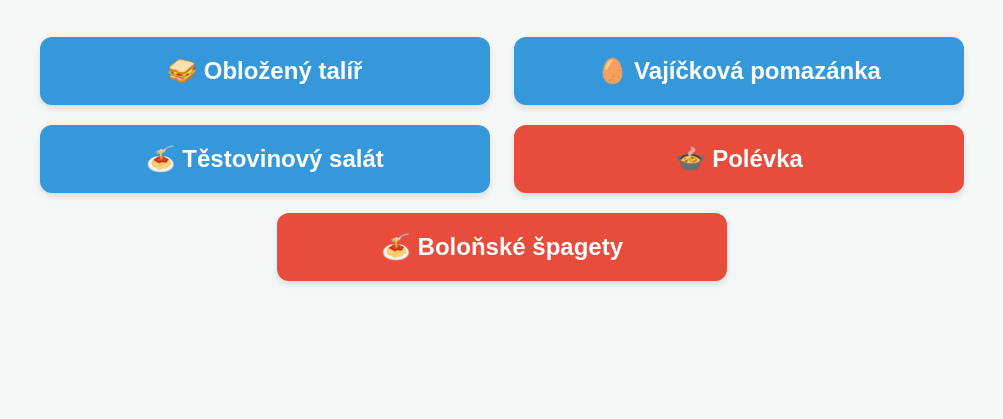
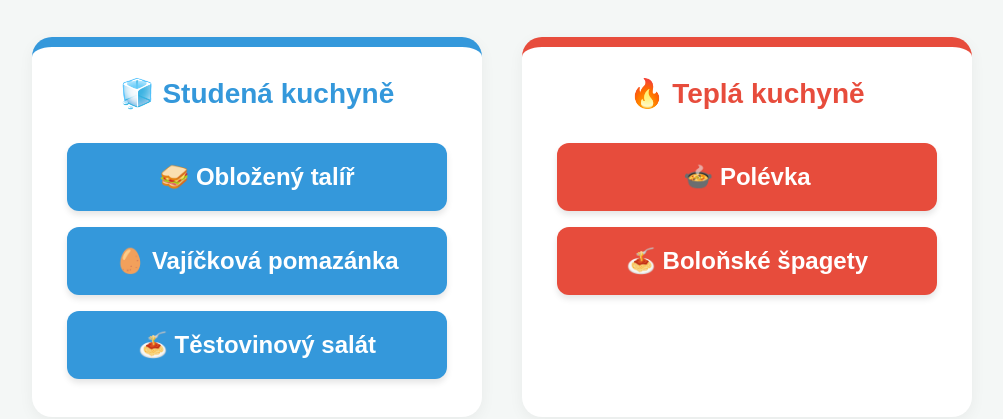
Before and after one commit to Cvaly676/mamkaskola2, a plain HTML site: page index.html in a window 1280 px wide. Shown: the part 89-508 px from the top of the page, without its empty margins (138-1141 px from the left). Drawn offline with Linux system fonts and the light colour scheme.

Commit message:
Update index.html

```diff
--- a/index.html
+++ b/index.html
@@ -16,17 +16,53 @@
             -ms-user-select: none;
             user-select: none;
         }
-        h1 { color: #2c3e50; font-size: 36px; margin-bottom: 30px;}
+        h1 { color: #2c3e50; font-size: 36px; margin-bottom: 40px;}
 
         /* Navigace a obrazovky */
         .screen { display: none; }
         .active { display: block; }
 
+        /* Rozložení kategorií na hlavní stránce */
+        .menu-categories {
+            display: flex;
+            flex-wrap: wrap;
+            justify-content: center;
+            gap: 40px;
+            max-width: 1200px;
+            margin: 0 auto;
+        }
+        .category {
+            background: white;
+            padding: 30px 20px;
+            border-radius: 20px;
+            box-shadow: 0 4px 15px rgba(0,0,0,0.05);
+            width: 100%;
+            max-width: 450px;
+            display: flex;
+            flex-direction: column;
+            align-items: center;
+            border-top: 10px solid #ccc;
+            box-sizing: border-box;
+        }
+        .category-cold { border-top-color: #3498db; }
+        .category-warm { border-top-color: #e74c3c; }
+
+        .category h2 {
+            font-size: 28px;
+            margin-top: 0;
+            margin-bottom: 25px;
+            display: flex;
+            align-items: center;
+            gap: 15px;
+        }
+        .category-cold h2 { color: #3498db; }
+        .category-warm h2 { color: #e74c3c; }
+
         /* Tlačítka v menu */
         .menu-btn {
             font-size: 24px;
-            padding: 20px 40px;
-            margin: 10px;
+            padding: 20px 30px;
+            margin: 8px 0;
             border: none;
             border-radius: 12px;
             cursor: pointer;
@@ -34,8 +70,9 @@
             font-weight: bold;
             box-shadow: 0 4px 6px rgba(0,0,0,0.1);
             transition: transform 0.1s, background-color 0.2s;
-            width: 80%;
-            max-width: 450px;
+            width: 100%;
+            max-width: 380px;
+            box-sizing: border-box;
         }
         .menu-btn:active { transform: scale(0.98); }
 
@@ -192,14 +229,13 @@
             font-size: 70px;
             margin-bottom: 10px;
             color: #f39c12;
-            cursor: pointer; /* Ikona je nyní klikatelná */
+            cursor: pointer;
             transition: transform 0.2s;
         }
         .modal-icon:active { transform: scale(0.9); }
         .modal h2 { color: #2c3e50; margin-bottom: 15px; }
         .modal p { font-size: 22px; color: #34495e; margin-bottom: 10px; }
 
-        /* Skrytý text odpovědi */
         .tip {
             font-size: 22px;
             color: #2980b9;
@@ -214,7 +250,6 @@
             opacity: 1;
         }
 
-        /* Tlačítko pro zobrazení odpovědi */
         .reveal-btn {
             background-color: #f39c12;
             color: white;
@@ -242,11 +277,23 @@
     <!-- OBRAZOVKA 1: HLAVNÍ MENU (VÝBĚR JÍDLA) -->
     <div id="screen-menu" class="screen active">
         <h1>Co budeme dnes připravovat?</h1>
-        <button class="menu-btn btn-cold" onclick="showDifficulty('oblozeny_talir')">🥪 Obložený talíř</button>
-        <button class="menu-btn btn-cold" onclick="showDifficulty('vajickova_pomazanka')">🥚 Vajíčková pomazánka</button>
-        <button class="menu-btn btn-cold" onclick="showDifficulty('testovinovy_salat')">🍝 Těstovinový salát</button>
-        <button class="menu-btn btn-warm" onclick="showDifficulty('polevka')">🍲 Polévka</button>
-        <button class="menu-btn btn-warm" onclick="showDifficulty('bolonske_spagety')">🍝 Boloňské špagety</button>
+
+        <div class="menu-categories">
+            <!-- Studená kuchyně -->
+            <div class="category category-cold">
+                <h2>🧊 Studená kuchyně</h2>
+                <button class="menu-btn btn-cold" onclick="showDifficulty('oblozeny_talir')">🥪 Obložený talíř</button>
+                <button class="menu-btn btn-cold" onclick="showDifficulty('vajickova_pomazanka')">🥚 Vajíčková pomazánka</button>
+                <button class="menu-btn btn-cold" onclick="showDifficulty('testovinovy_salat')">🍝 Těstovinový salát</button>
+            </div>
+
+            <!-- Teplá kuchyně -->
+            <div class="category category-warm">
+                <h2>🔥 Teplá kuchyně</h2>
+                <button class="menu-btn btn-warm" onclick="showDifficulty('polevka')">🍲 Polévka</button>
+                <button class="menu-btn btn-warm" onclick="showDifficulty('bolonske_spagety')">🍝 Boloňské špagety</button>
+            </div>
+        </div>
     </div>
 
     <!-- OBRAZOVKA 2: VÝBĚR OBTÍŽNOSTI -->
@@ -281,10 +328,8 @@
             <h2>Pokrm je hotový!</h2>
             <p>Co dalšího můžeme do pokrmu přidat?</p>
 
-            <!-- Tlačítko, které po kliknutí zmizí a ukáže odpověď -->
             <button id="reveal-btn" class="reveal-btn" onclick="revealAnswer()">Zobrazit odpověď</button>
 
-            <!-- Skrytá odpověď, která se objeví po kliknutí -->
             <p class="tip" id="extra-tip-text">Tip sem...</p>
 
             <button class="menu-btn btn-back" onclick="closeModal()" style="background-color: #3498db; color: white;">Hrát znovu</button>
@@ -403,7 +448,7 @@
             document.getElementById('screen-difficulty').classList.remove('active');
             document.getElementById('screen-menu').classList.add('active');
             document.getElementById('message').innerText = "";
-            closeModal(); // Zavřít modal, pokud byl otevřen
+            closeModal();
         }
 
         // ZOBRAZENÍ OBTÍŽNOSTI
@@ -441,7 +486,6 @@
             let ingredientsContainer = document.getElementById('ingredients');
             ingredientsContainer.innerHTML = "";
 
-            // Zamíchání surovin
             availableItems.sort(() => Math.random() - 0.5);
 
             availableItems.forEach(item => {
@@ -458,7 +502,7 @@
         // FUNKCE PRO TAŽENÍ
         function startDrag(e) {
             if (e.currentTarget.classList.contains('correct-placed')) return;
-            if (activeDrag) return; // Zabrání uchopení dvou prvků najednou
+            if (activeDrag) return;
 
             activeDrag = e.currentTarget;
             originalParent = activeDrag.parentNode;
@@ -568,26 +612,16 @@
 
         // MODÁLNÍ OKNO S OTÁZKOU
         function showCompletionModal() {
-            // Vyčistíme předchozí stav (skryjeme odpověď, ukážeme tlačítko)
             document.getElementById('extra-tip-text').classList.remove('visible');
             document.getElementById('reveal-btn').style.display = 'inline-block';
-
-            // Nastavíme text odpovědi do HTML
             document.getElementById('extra-tip-text').innerText = currentLevelInfo.extraTip;
-
-            // Zobrazíme okno
             document.getElementById('completion-modal').classList.add('active');
         }
 
-        // FUNKCE PRO ODHALENÍ ODPOVĚDI
         function revealAnswer() {
             const tipEl = document.getElementById('extra-tip-text');
             const btnEl = document.getElementById('reveal-btn');
-
-            // Skryjeme tlačítko
             btnEl.style.display = 'none';
-
-            // Zobrazíme text s odpovědí (přidáme třídu visible, která nastaví opacity na 1)
             tipEl.classList.add('visible');
         }
 
```
